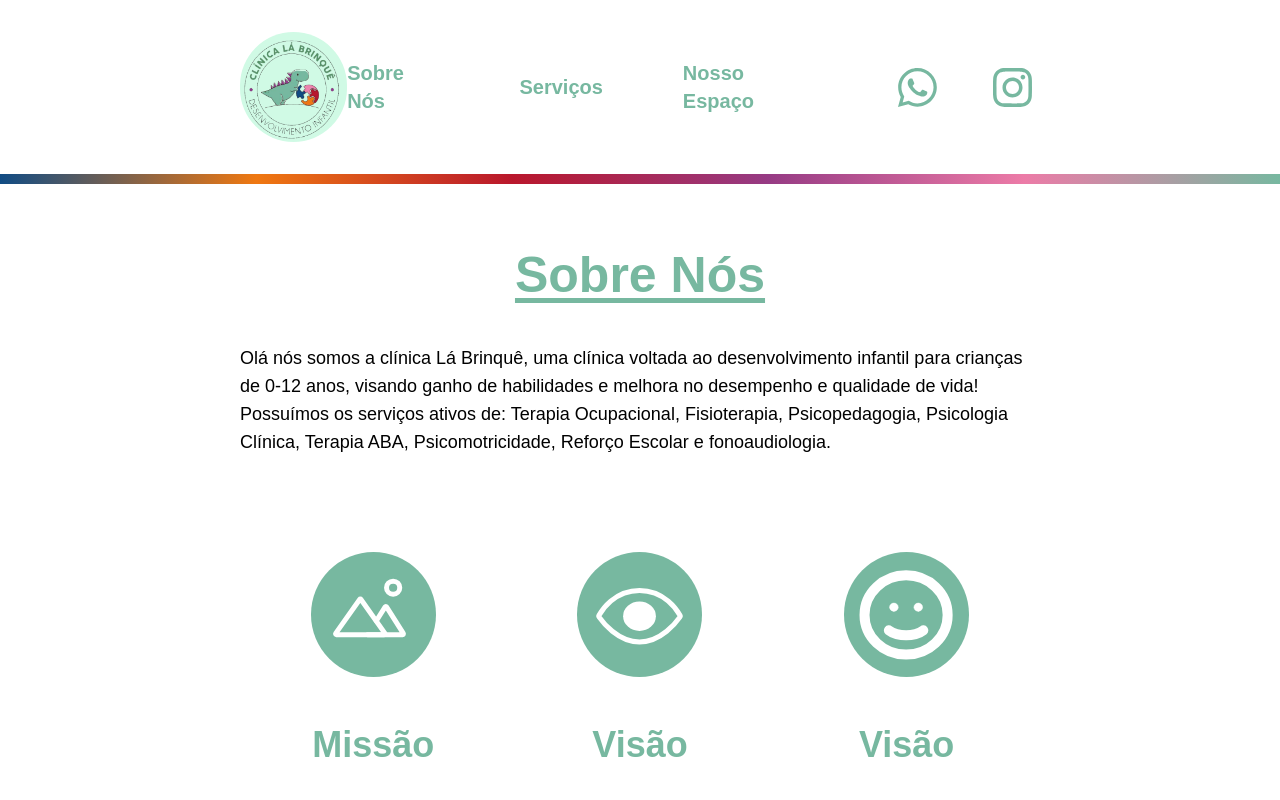
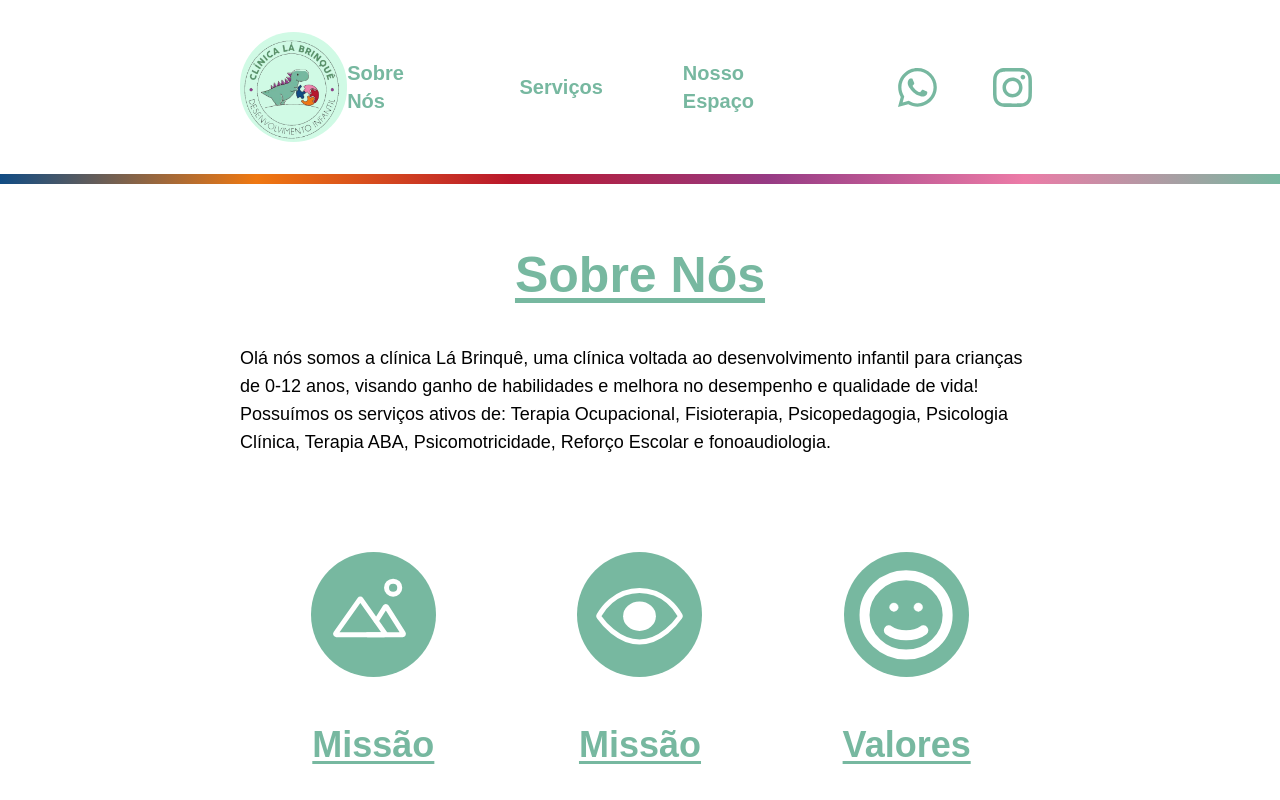
Before and after one commit to RonaldMamani/LaBrinque, a React (Vite) app: page /sobre in a window 1280 px wide. Shown: the top 800 px of the page. Built offline with nearby package versions, Linux system fonts and the light colour scheme.

Commit message:
Aruumando a pagina sobre e alinhando para futuros manutenções e ajustando componentes da pagina

```diff
--- a/src/components/SectionSobre/index.jsx
+++ b/src/components/SectionSobre/index.jsx
@@ -1,7 +1,4 @@
-import Mission from "/src/assets/ICON-MISSION.svg"
-import Vision from "/src/assets/ICON-VISION.svg"
-import Values from "/src/assets/ICON-VALUES.svg"
-
+import valores from "/src/data/valores"
 
 import TopicMore from "../TopicMore";
 
@@ -30,24 +27,15 @@ export default function SectionSobre() {
                 md:px-10
                 lg:grid lg:grid-cols-3 lg:gap-20
                 ">
-                <TopicMore
-                    img={Mission}
-                    alt="Icone de Missão"
-                    title="Missão"
-                    text="Na Clínica Lá Brinquê, nossa missão é promover o desenvolvimento integral e o bem-estar das crianças, proporcionando intervenções terapêuticas de alta qualidade que estimulem habilidades e melhorem o desempenho global."
-                />
-                <TopicMore
-                    img={Vision}
-                    alt="Icone de Visão"
-                    title="Visão"
-                    text="Nossa visão é ser reconhecida como referência em cuidados infantis, buscando constantemente inovação e excelência nos serviços prestados, com foco na satisfação e no progresso de cada criança atendida."
-                />
-                <TopicMore
-                    img={Values}
-                    alt="Icone de Valores da Clinica"
-                    title="Visão"
-                    text="Na Clínica Lá Brinquê, colocamos as necessidades das crianças em primeiro lugar, oferecendo terapias personalizadas em um ambiente acolhedor. Nossa equipe altamente qualificada pratica ética, respeito e inovação contínua para adaptar-se às necessidades em evolução das crianças, colaborando com profissionais e comunidades para promover um desenvolvimento infantil abrangente."
-                />
+                {valores.map((valor, index) => (
+                    <TopicMore
+                        key={index}
+                        img={valor.image}
+                        alt={valor.alt}
+                        title={valor.titleValue}
+                        text={valor.texto}
+                    />
+                ))}
             </div>
         </section>
     )
--- a/src/components/TopicMore/index.jsx
+++ b/src/components/TopicMore/index.jsx
@@ -10,13 +10,14 @@ export default function TopicMore({img, alt, title, text}) {
                 alt={alt}
                 className="
                     w-[125px] h-[125px]
+                    hover:scale-105 transition-all
                     "
             />
             <h4 className="
-                text-[#77B8A0] text-3xl font-bold
+                text-[#77B8A0] text-3xl font-bold underline underline-offset-4
                 lg:text-4xl
                 ">{title}</h4>
-            <p className="lg:text-lg">{text}</p>
+            <p className="lg:text-[17px]">{text}</p>
         </div>
     )
 }
--- /dev/null
+++ b/src/data/valores.js
@@ -0,0 +1,37 @@
+import Mission from "/src/assets/ICON-MISSION.svg"
+import Vision from "/src/assets/ICON-VISION.svg"
+import Values from "/src/assets/ICON-VALUES.svg"
+
+const valores = [
+    {
+        image: Mission,
+        alt: "Icone de Missão da Clinica",
+        titleValue: "Missão",
+        texto: `Na Clínica Lá Brinquê, nossa missão é promover o
+        desenvolvimento integral e o bem-estar das crianças, proporcionando
+        intervenções terapêuticas de alta qualidade que estimulem habilidades
+        e melhorem o desempenho global.`,
+    },
+    {
+        image: Vision,
+        alt: "Icone de Visão da Clinica",
+        titleValue: "Missão",
+        texto: `Nossa visão é ser reconhecida como referência em cuidados
+        infantis, buscando constantemente inovação e excelência nos serviços
+        prestados, com foco na satisfação e no progresso de cada criança
+        atendida.`,
+    },
+    {
+        image: Values,
+        alt: "Icone de Valores da Clinica",
+        titleValue: "Valores",
+        texto: `a Clínica Lá Brinquê, colocamos as necessidades das crianças
+        em primeiro lugar, oferecendo terapias personalizadas em um ambiente
+        acolhedor. Nossa equipe altamente qualificada pratica ética, respeito
+        e inovação contínua para adaptar-se às necessidades em evolução das
+        crianças, colaborando com profissionais e comunidades para promover
+        um desenvolvimento infantil abrangente.`,
+    }
+]
+
+export default valores;
```
